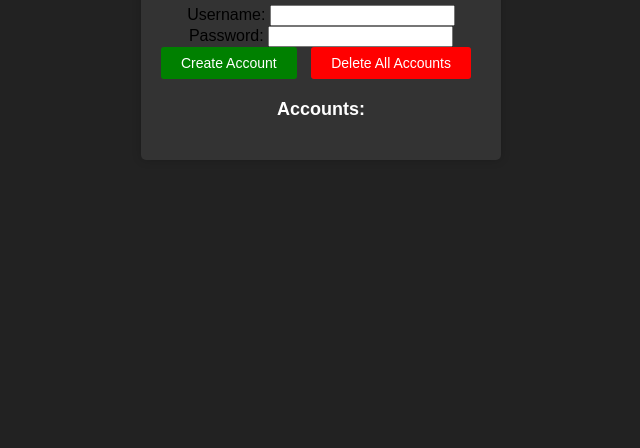
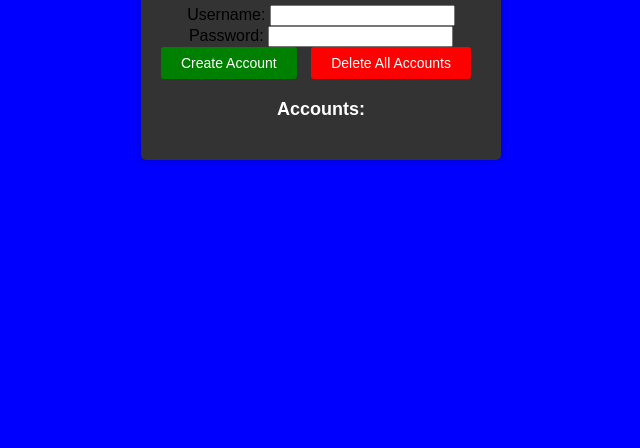
Before and after one commit to BloodRed3719/Notes, a plain HTML site: page index.html in a window 1280 px wide. Shown: the part 368-816 px from the top of the page, without its empty margins (319-959 px from the left). Drawn offline with Linux system fonts and the light colour scheme.

Commit message:
Update index.html

```diff
--- a/index.html
+++ b/index.html
@@ -8,7 +8,7 @@
       display: flex;
       justify-content: center;
       align-items: center;
-      background-color: #222;
+      background-color: blue;
       text-align: center;
       font-family: sans-serif;
     }
```
